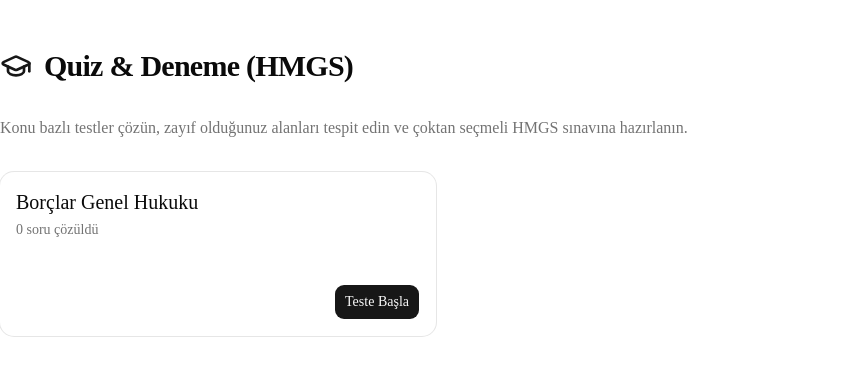
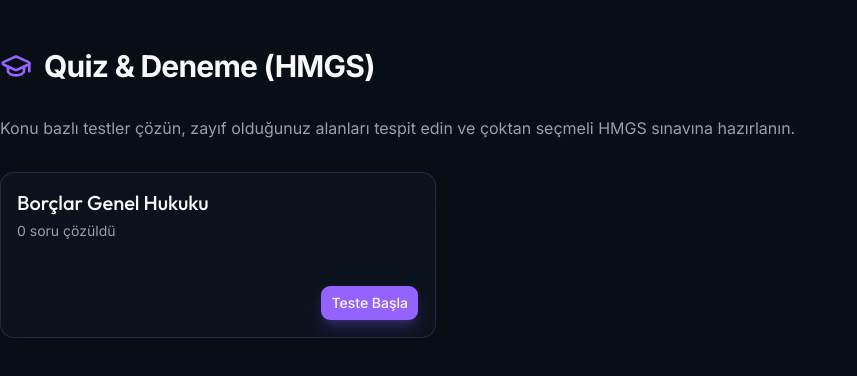
Before and after one commit to efekrkyn/hukuk-calisma-app, a Next.js app in the folder frontend/: page /quiz in a window 1280 px wide. Shown: the top 376 px of the page, without its empty margins (0-857 px from the left). Built offline with nearby package versions, Linux system fonts and the light colour scheme; no server answers.

Commit message:
feat: premium ui, new courses, irems assistant

```diff
--- a/frontend/app/globals.css
+++ b/frontend/app/globals.css
@@ -7,9 +7,8 @@
 @theme inline {
   --color-background: var(--background);
   --color-foreground: var(--foreground);
-  --font-sans: var(--font-sans);
-  --font-mono: var(--font-geist-mono);
-  --font-heading: var(--font-sans);
+  --font-sans: var(--font-inter);
+  --font-heading: var(--font-outfit);
   --color-sidebar-ring: var(--sidebar-ring);
   --color-sidebar-border: var(--sidebar-border);
   --color-sidebar-accent-foreground: var(--sidebar-accent-foreground);
@@ -84,37 +83,79 @@
 }
 
 .dark {
-  --background: oklch(0.145 0 0);
-  --foreground: oklch(0.985 0 0);
-  --card: oklch(0.205 0 0);
-  --card-foreground: oklch(0.985 0 0);
-  --popover: oklch(0.205 0 0);
-  --popover-foreground: oklch(0.985 0 0);
-  --primary: oklch(0.922 0 0);
-  --primary-foreground: oklch(0.205 0 0);
-  --secondary: oklch(0.269 0 0);
-  --secondary-foreground: oklch(0.985 0 0);
-  --muted: oklch(0.269 0 0);
-  --muted-foreground: oklch(0.708 0 0);
-  --accent: oklch(0.269 0 0);
-  --accent-foreground: oklch(0.985 0 0);
-  --destructive: oklch(0.704 0.191 22.216);
-  --border: oklch(1 0 0 / 10%);
-  --input: oklch(1 0 0 / 15%);
-  --ring: oklch(0.556 0 0);
-  --chart-1: oklch(0.87 0 0);
-  --chart-2: oklch(0.556 0 0);
-  --chart-3: oklch(0.439 0 0);
-  --chart-4: oklch(0.371 0 0);
-  --chart-5: oklch(0.269 0 0);
-  --sidebar: oklch(0.205 0 0);
-  --sidebar-foreground: oklch(0.985 0 0);
-  --sidebar-primary: oklch(0.488 0.243 264.376);
-  --sidebar-primary-foreground: oklch(0.985 0 0);
-  --sidebar-accent: oklch(0.269 0 0);
-  --sidebar-accent-foreground: oklch(0.985 0 0);
-  --sidebar-border: oklch(1 0 0 / 10%);
-  --sidebar-ring: oklch(0.556 0 0);
+  /* Deep Dark Navy Background */
+  --background: oklch(0.16 0.02 260);
+  --foreground: oklch(0.98 0 0);
+
+  /* Glassmorphic Cards (Translucent Navy) */
+  --card: oklch(0.20 0.03 260 / 60%);
+  --card-foreground: oklch(0.98 0 0);
+
+  /* Popovers */
+  --popover: oklch(0.18 0.03 260);
+  --popover-foreground: oklch(0.98 0 0);
+
+  /* Primary: Neon Violet / Indigo */
+  --primary: oklch(0.65 0.25 290);
+  --primary-foreground: oklch(0.98 0 0);
+
+  /* Secondary: Soft Blue-Gray */
+  --secondary: oklch(0.25 0.05 260);
+  --secondary-foreground: oklch(0.98 0 0);
+
+  /* Muted */
+  --muted: oklch(0.22 0.04 260);
+  --muted-foreground: oklch(0.70 0.02 260);
+
+  /* Accent */
+  --accent: oklch(0.65 0.25 290 / 20%);
+  --accent-foreground: oklch(0.98 0 0);
+
+  /* Destructive */
+  --destructive: oklch(0.60 0.20 20);
+
+  /* Borders and Inputs */
+  --border: oklch(0.8 0.1 260 / 15%);
+  --input: oklch(0.8 0.1 260 / 15%);
+  --ring: oklch(0.65 0.25 290);
+
+  --chart-1: oklch(0.65 0.25 290);
+  --chart-2: oklch(0.70 0.20 240);
+  --chart-3: oklch(0.75 0.15 200);
+  --chart-4: oklch(0.80 0.10 160);
+  --chart-5: oklch(0.85 0.05 120);
+
+  --sidebar: oklch(0.18 0.03 260);
+  --sidebar-foreground: oklch(0.98 0 0);
+  --sidebar-primary: oklch(0.65 0.25 290);
+  --sidebar-primary-foreground: oklch(0.98 0 0);
+  --sidebar-accent: oklch(0.25 0.05 260);
+  --sidebar-accent-foreground: oklch(0.98 0 0);
+  --sidebar-border: oklch(0.8 0.1 260 / 15%);
+  --sidebar-ring: oklch(0.65 0.25 290);
+}
+
+@utility glass {
+  background: var(--card);
+  backdrop-filter: blur(16px);
+  -webkit-backdrop-filter: blur(16px);
+  border: 1px solid var(--border);
+  box-shadow: 0 4px 30px rgba(0, 0, 0, 0.1);
+}
+
+@utility text-gradient {
+  background-clip: text;
+  -webkit-background-clip: text;
+  -webkit-text-fill-color: transparent;
+  background-image: linear-gradient(to right, oklch(0.75 0.2 290), oklch(0.85 0.15 240));
+}
+
+@utility hover-glow {
+  transition: all 0.3s ease;
+  &:hover {
+    box-shadow: 0 0 20px oklch(0.65 0.25 290 / 20%);
+    border-color: oklch(0.65 0.25 290 / 50%);
+  }
 }
 
 @layer base {
--- a/frontend/app/layout.tsx
+++ b/frontend/app/layout.tsx
@@ -1,14 +1,14 @@
 import type { Metadata, Viewport } from "next";
-import { Geist, Geist_Mono } from "next/font/google";
+import { Inter, Outfit } from "next/font/google";
 import "./globals.css";
 
-const geistSans = Geist({
-  variable: "--font-geist-sans",
+const inter = Inter({
+  variable: "--font-inter",
   subsets: ["latin"],
 });
 
-const geistMono = Geist_Mono({
-  variable: "--font-geist-mono",
+const outfit = Outfit({
+  variable: "--font-outfit",
   subsets: ["latin"],
 });
 
@@ -38,9 +38,9 @@ export default function RootLayout({
   return (
     <html
       lang="tr"
-      className={`${geistSans.variable} ${geistMono.variable} h-full antialiased`}
+      className={`${inter.variable} ${outfit.variable} dark h-full antialiased`}
     >
-      <body className="min-h-full flex flex-col">{children}</body>
+      <body className="min-h-full flex flex-col font-sans bg-background text-foreground selection:bg-primary/30">{children}</body>
     </html>
   );
 }
--- a/frontend/app/page.tsx
+++ b/frontend/app/page.tsx
@@ -108,7 +108,7 @@ export default function Home() {
         </CardContent>
       </Card>
 
-      {/* Right Side: Omni AI Assistant */}
+      {/* Right Side: İrem'in Asistanı */}
       <div className="w-full lg:col-span-8 h-full min-h-[600px] flex items-stretch">
         <GlobalAiAssistant />
       </div>
--- a/frontend/components/GlobalAiAssistant.tsx
+++ b/frontend/components/GlobalAiAssistant.tsx
@@ -220,15 +220,15 @@ export default function GlobalAiAssistant() {
   };
 
   return (
-    <div className={`flex flex-col border bg-card text-card-foreground shadow-sm overflow-hidden transition-all duration-300 ${isFullscreen ? "fixed inset-0 z-50 rounded-none h-screen w-screen" : "relative h-[600px] w-full max-w-2xl mx-auto rounded-xl"}`}>
+    <div className={`flex flex-col bg-card/80 backdrop-blur-md border border-white/20 rounded-2xl shadow-xl overflow-hidden h-[600px] w-full max-w-2xl mx-auto transition-all duration-300 ${isFullscreen ? "fixed inset-4 z-50 !h-[calc(100vh-32px)] !max-w-none" : "relative"}`}>
       {/* Header */}
-      <div className="p-4 border-b bg-muted/30 flex items-center justify-between">
+      <div className="p-4 border-b border-white/10 bg-muted/30 flex items-center justify-between">
         <div className="flex items-center gap-3">
-          <div className="bg-primary/20 p-2 rounded-lg">
-            <Sparkles className="w-5 h-5 text-primary" />
+          <div className="flex items-center justify-center w-10 h-10 rounded-xl bg-primary/10 text-primary shrink-0">
+            <Sparkles className="w-5 h-5" />
           </div>
           <div>
-            <h2 className="font-semibold text-lg">Omni AI Asistan</h2>
+            <h2 className="font-semibold text-lg text-gradient">İrem'in Asistanı</h2>
             <p className="text-xs text-muted-foreground hidden sm:block">Akıllı Sınav Arkadaşın</p>
           </div>
         </div>
--- a/frontend/components/ui/button.tsx
+++ b/frontend/components/ui/button.tsx
@@ -8,11 +8,12 @@ const buttonVariants = cva(
   {
     variants: {
       variant: {
-        default: "bg-primary text-primary-foreground [a]:hover:bg-primary/80",
+        default:
+          "bg-primary text-primary-foreground shadow-lg shadow-primary/20 hover:bg-primary/90 hover:scale-[1.02] transition-transform",
         outline:
           "border-border bg-background hover:bg-muted hover:text-foreground aria-expanded:bg-muted aria-expanded:text-foreground dark:border-input dark:bg-input/30 dark:hover:bg-input/50",
         secondary:
-          "bg-secondary text-secondary-foreground hover:bg-secondary/80 aria-expanded:bg-secondary aria-expanded:text-secondary-foreground",
+          "bg-secondary text-secondary-foreground shadow-sm hover:bg-secondary/80 hover:scale-[1.02] transition-transform",
         ghost:
           "hover:bg-muted hover:text-foreground aria-expanded:bg-muted aria-expanded:text-foreground dark:hover:bg-muted/50",
         destructive:
--- a/frontend/components/ui/card.tsx
+++ b/frontend/components/ui/card.tsx
@@ -12,7 +12,7 @@ function Card({
       data-slot="card"
       data-size={size}
       className={cn(
-        "group/card flex flex-col gap-4 overflow-hidden rounded-xl bg-card py-4 text-sm text-card-foreground ring-1 ring-foreground/10 has-data-[slot=card-footer]:pb-0 has-[>img:first-child]:pt-0 data-[size=sm]:gap-3 data-[size=sm]:py-3 data-[size=sm]:has-data-[slot=card-footer]:pb-0 *:[img:first-child]:rounded-t-xl *:[img:last-child]:rounded-b-xl",
+        "group/card flex flex-col gap-4 overflow-hidden rounded-xl bg-card py-4 text-sm text-card-foreground glass hover-glow ring-1 ring-foreground/10 has-data-[slot=card-footer]:pb-0 has-[>img:first-child]:pt-0 data-[size=sm]:gap-3 data-[size=sm]:py-3 data-[size=sm]:has-data-[slot=card-footer]:pb-0 *:[img:first-child]:rounded-t-xl *:[img:last-child]:rounded-b-xl",
         className
       )}
       {...props}
--- /dev/null
+++ b/frontend/data/flashcards/ceza_genel.json
@@ -0,0 +1,32 @@
+[
+  {
+    "id": "cg_fc_1",
+    "front": "Suçta ve cezada kanunilik ilkesi nedir?",
+    "back": "İşlendiği zaman kanunun suç saymadığı bir fiilden dolayı kimseye ceza verilemez ve kanunda yazılı cezadan daha ağır bir ceza verilemez.",
+    "category": "Ceza Hukuku Genel"
+  },
+  {
+    "id": "cg_fc_2",
+    "front": "Kast nedir?",
+    "back": "Suçun kanuni tanımındaki unsurların bilerek ve istenerek gerçekleştirilmesidir.",
+    "category": "Ceza Hukuku Genel"
+  },
+  {
+    "id": "cg_fc_3",
+    "front": "Taksir nedir?",
+    "back": "Dikkat ve özen yükümlülüğüne aykırılık dolayısıyla, bir davranışın suçun kanuni tanımında belirtilen neticesi öngörülmeyerek gerçekleştirilmesidir.",
+    "category": "Ceza Hukuku Genel"
+  },
+  {
+    "id": "cg_fc_4",
+    "front": "Teşebbüs nedir?",
+    "back": "Kişinin, işlemeyi kastettiği bir suçu elverişli hareketlerle doğrudan doğruya icraya başlayıp da elinde olmayan nedenlerle tamamlayamamasıdır.",
+    "category": "Ceza Hukuku Genel"
+  },
+  {
+    "id": "cg_fc_5",
+    "front": "Hukuka uygunluk nedenleri nelerdir?",
+    "back": "Kanunun hükmü ve amirin emri, Meşru savunma (müdafaa), Hakkın kullanılması ve İlgilinin rızası.",
+    "category": "Ceza Hukuku Genel"
+  }
+]
--- /dev/null
+++ b/frontend/data/flashcards/medeni_hukuk.json
@@ -0,0 +1,32 @@
+[
+  {
+    "id": "mh_fc_1",
+    "front": "Gerçek kişilik ne zaman başlar?",
+    "back": "Çocuğun sağ olarak tamamıyla doğduğu anda başlar. (TMK m.28)",
+    "category": "Kişiler Hukuku"
+  },
+  {
+    "id": "mh_fc_2",
+    "front": "Hak ehliyeti nedir?",
+    "back": "Kişilerin hak sahibi olabilme ve borç altına girebilme ehliyetidir. Her insan hak ehliyetine sahiptir.",
+    "category": "Kişiler Hukuku"
+  },
+  {
+    "id": "mh_fc_3",
+    "front": "Fiil ehliyetinin şartları nelerdir?",
+    "back": "1) Ergin olmak, 2) Ayırt etme gücüne sahip olmak, 3) Kısıtlı olmamak.",
+    "category": "Kişiler Hukuku"
+  },
+  {
+    "id": "mh_fc_4",
+    "front": "Gaiplik nedir?",
+    "back": "Ölüm tehlikesi içinde kaybolan veya kendisinden uzun zamandır haber alınamayan bir kimsenin, mahkeme kararıyla hukuken ölü sayılması durumudur.",
+    "category": "Kişiler Hukuku"
+  },
+  {
+    "id": "mh_fc_5",
+    "front": "Tüzel kişilik nasıl kazanılır?",
+    "back": "Kural olarak, kanunun öngördüğü şartlar yerine getirilip sicile tescil edilmekle (veya kanundaki özel düzenlemeyle) kazanılır.",
+    "category": "Kişiler Hukuku"
+  }
+]
--- a/frontend/lib/courses.ts
+++ b/frontend/lib/courses.ts
@@ -5,6 +5,7 @@ export const COURSES: Course[] = [
   { id: "borclar_genel", name: "Borçlar Genel Hukuku" },
   { id: "borclar_ozel", name: "Borçlar Özel Hukuku" },
   // Diğer medeni dersler
+  { id: "medeni_hukuk", name: "Medeni Hukuk (Giriş ve Kişiler)" },
   { id: "miras_hukuku", name: "Miras Hukuku" },
   { id: "esya_hukuku", name: "Eşya Hukuku" },
   // Ceza
```
Also changed, not shown: frontend/data/questions/ceza_genel.json (added, +47 -0 lines), frontend/data/questions/medeni_hukuk.json (added, +47 -0 lines), frontend/public/sw.js.
